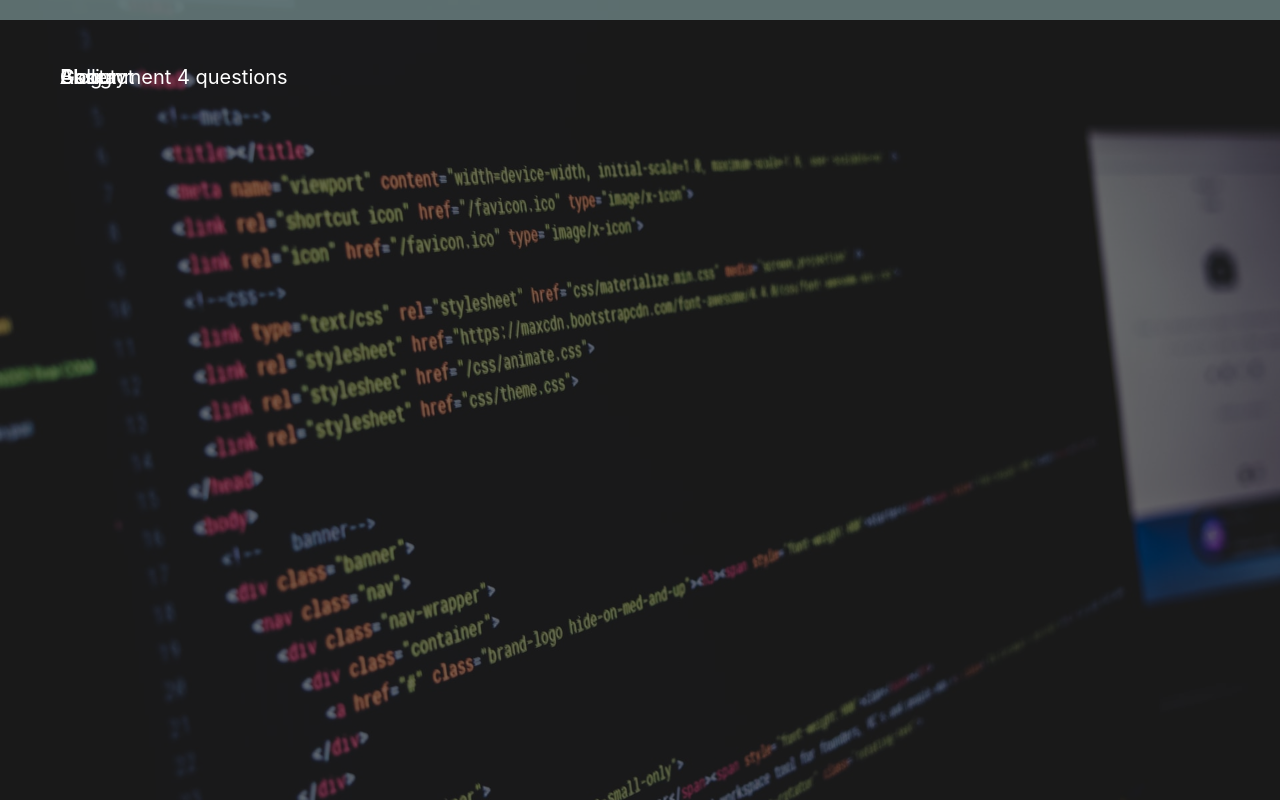
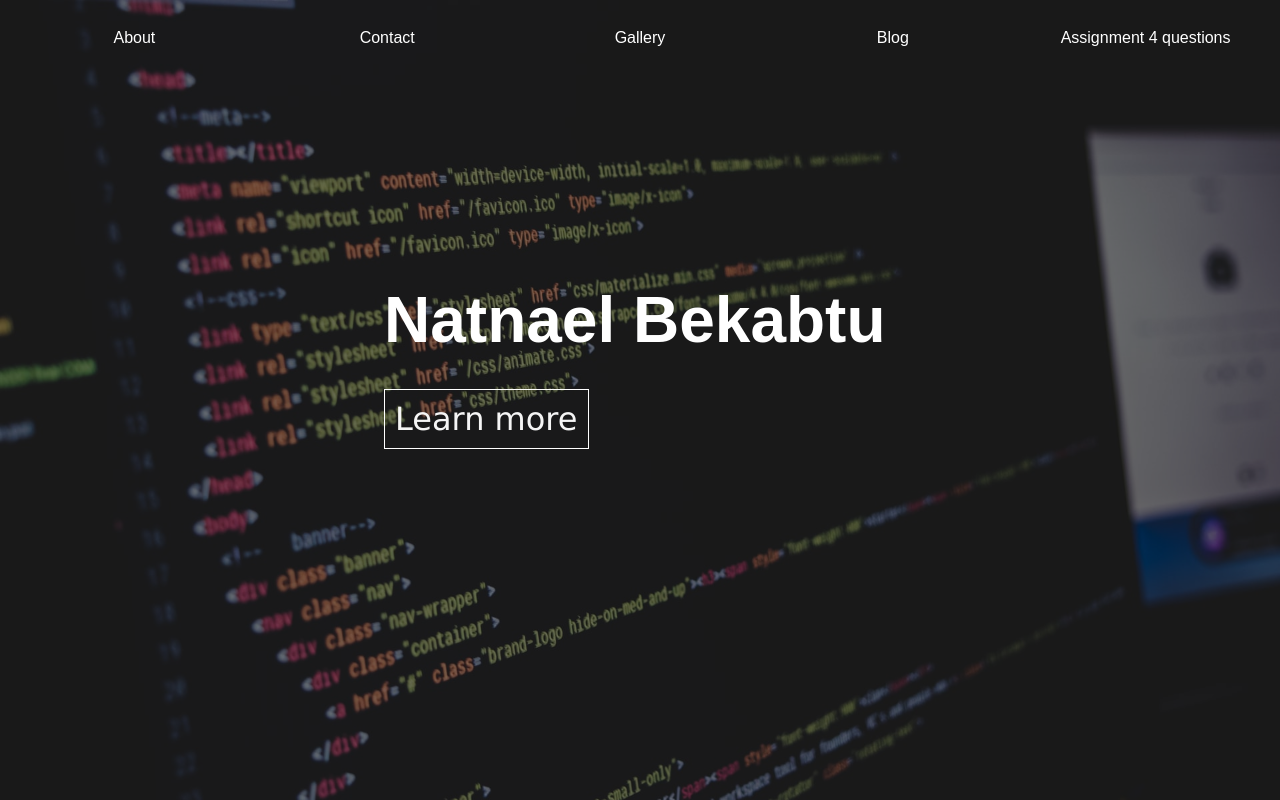
Before and after one commit to Natybeka/MyCV, a plain HTML site: page myworks.html in a window 1280 px wide. Drawn offline with Linux system fonts and the light colour scheme; files whose address does not match are found by name.

Commit message:
myworks.html drop down menu added

```diff
--- a/myworks.html
+++ b/myworks.html
@@ -10,45 +10,63 @@
             background-size: cover;
 
         }
-        header{
-            background-color:rgba(100, 120, 120, 0.9);
-            position: absolute;
-            top: 0px;
-            left:0px;
+
+        ul{
+            font-family: Arial, Helvetica, sans-serif;
+            margin: 0px;
+            padding: 0px;
             width: 100%;
-        }
-        header > nav > ul{
-            font-family: -apple-system, BlinkMacSystemFont, 'Segoe UI', Roboto, Oxygen, Ubuntu, Cantarell, 'Open Sans', 'Helvetica Neue', sans-serif;
             text-align: center;
             list-style-type: none;
-            font-size: 1.25rem;
         }
-        header > nav > ul > li > ul{
+
+        ul li{
+            float:left;
+            width: 20%;
+            text-align: center;
+            line-height:40px;
+        }
+        ul li a{
+            text-decoration: none;
+            color: white;
+            display: block;
+            padding:10px;
+        }
+        ul li ul li{
+            width: 100%;
             display: none;
         }
-
-        header > nav > ul > li,header > nav > ul > li > ul > li{
-            display: inline;
-            padding: 1.5em;
+        ul li a:hover{
+            color: black;
+            background-color: white;
+            transition:0.2s ease;
+            display: block;
         }
-        header > nav > ul > li > a , header > nav > ul > li > ul > li > a{
+        ul li:hover ul li{
+            display: block;
+        }
+        .content{
+            position: absolute;
+            font-family:sans-serif;
+            top: 30%;
+            left:30%;
+            color: white;
+            font-size: 2rem;
+        }
+        .content a{
             text-decoration: none;
-            color: white;
-            padding:0.25em;
+            font-family: 'Lucida Sans', 'Lucida Sans Regular', 'Lucida Grande', 'Lucida Sans Unicode', Geneva, Verdana, sans-serif;
+            border: white solid 1px;
+            color: whitesmoke;
+            padding: 10px;
         }
-        header > nav > ul > li > a:hover , header > nav > ul > li{
+        .content a:hover{
+            background-color: whitesmoke;
             color: black;
-            transition:0.4s ease;
-            display: block;
-            position: absolute;
-            margin-top: 15px;
-            margin-left: -15px;
         }
     </style>
 </head>
 <body>
-    <header>
-        <nav>
     <ul>
         <li><a href="index.html">About</a></li>
         <li><a href="contact.html">Contact</a></li>
@@ -63,8 +81,10 @@
         </li>
 
     </ul>
-        </nav>
-    </header>
+    <div class="content">
+        <h1>Natnael Bekabtu</h1>
 
+        <a href="index.html" id="learn_more">Learn more</a>
+    </div>
 </body>
 </html>
```
Lines whose indentation alone changed are shown as unchanged.
